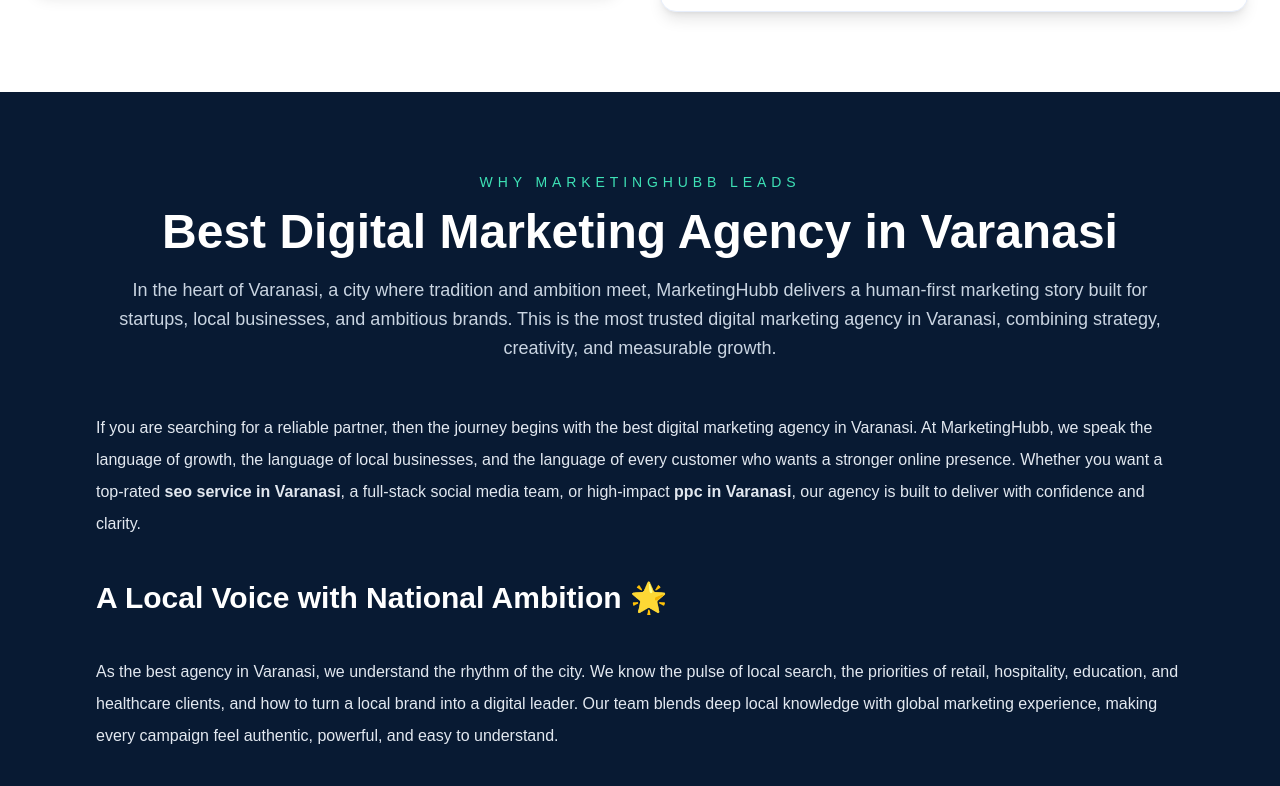
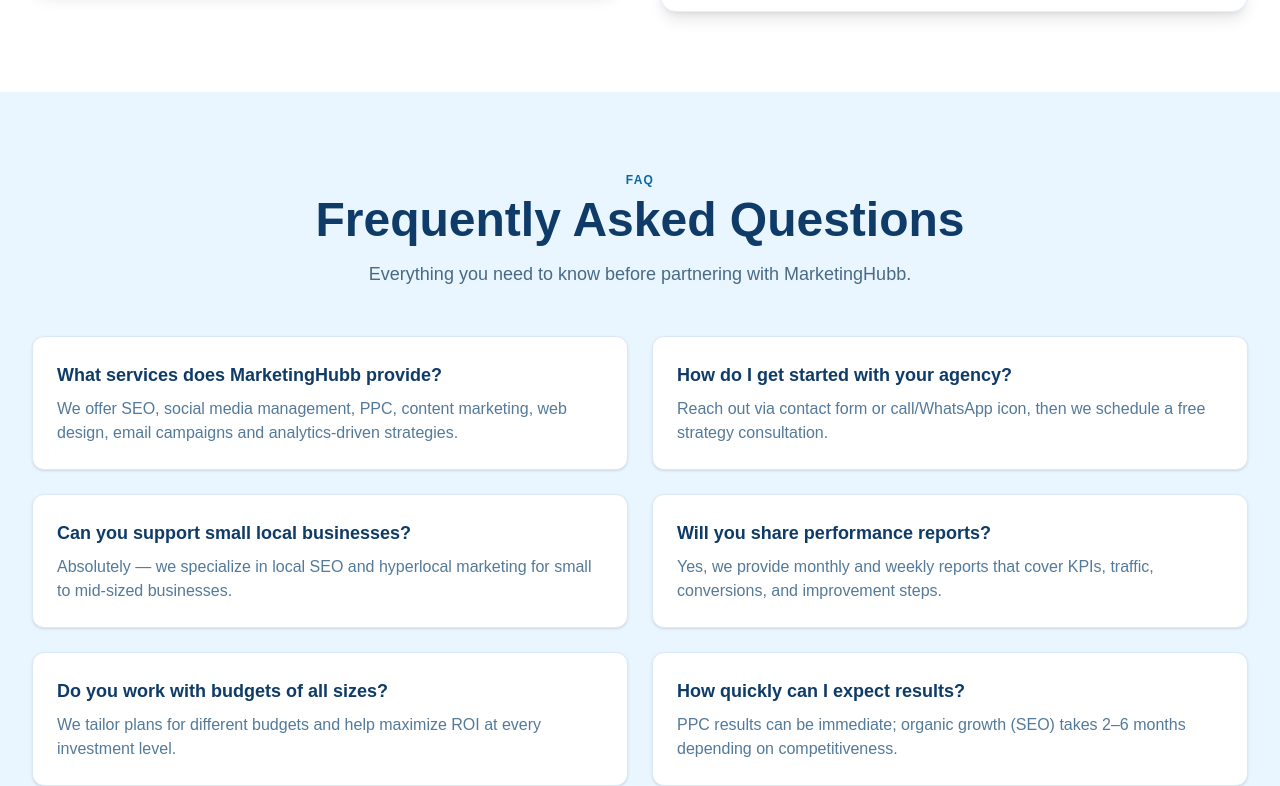
Before and after one commit to rohan-2004-web/marketinghubb, a Next.js app: page / in a window 1280 px wide. Shown: the part 9870-10656 px from the top of the page. Built offline with nearby package versions, Linux system fonts and the light colour scheme.

Commit message:
Reorder FAQ and content sections on home page

```diff
--- a/app/page.tsx
+++ b/app/page.tsx
@@ -52,8 +52,8 @@
       <AboutSection />
       <CourseSection />
       <ContactSection />
+      <FAQSection />
       <MarketingContentSection />
-      <FAQSection />
     </div>
   );
 }
```
